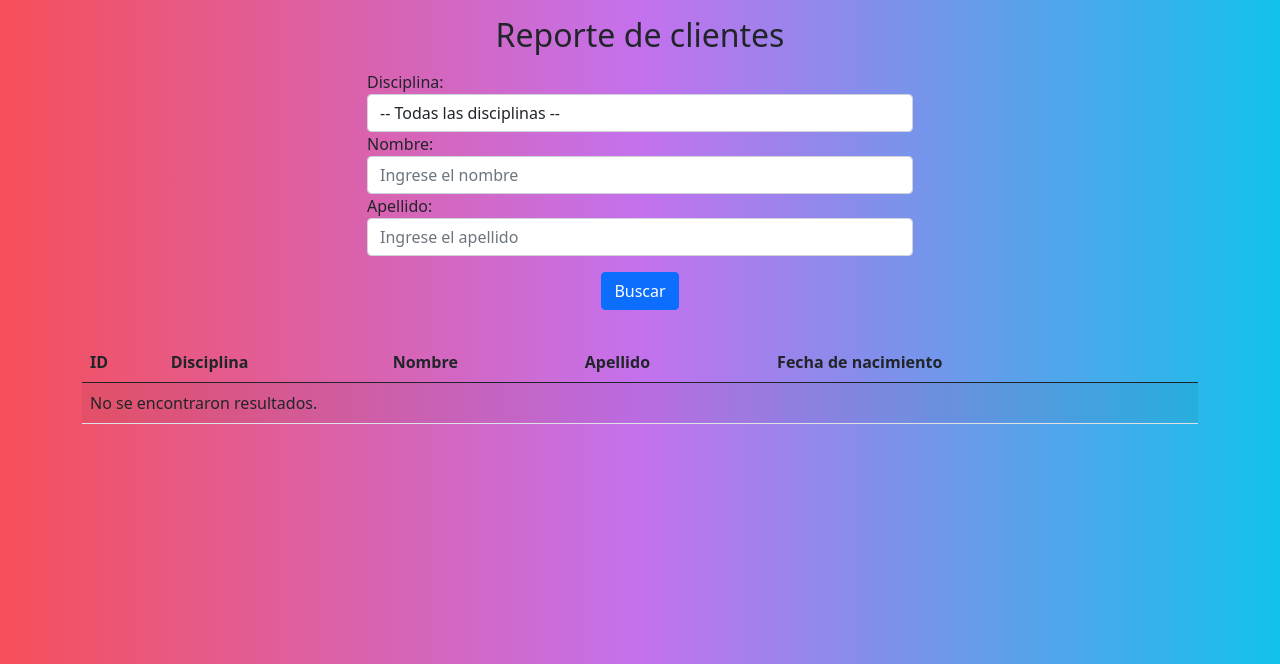
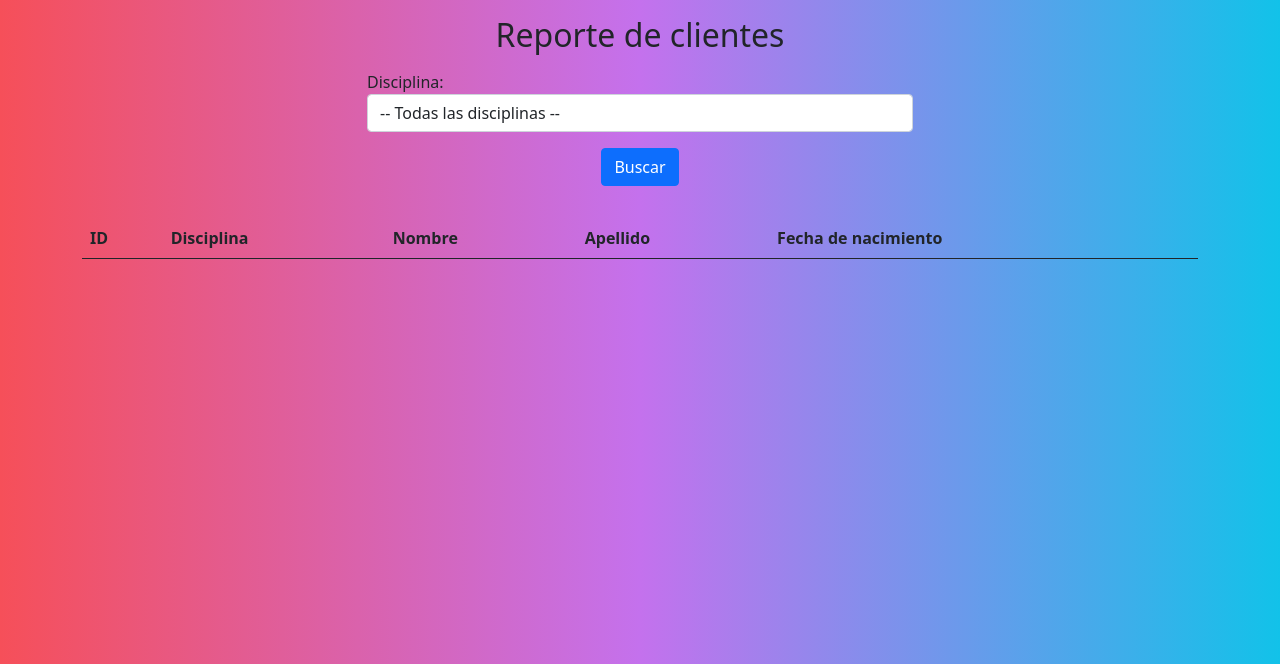
Before and after one commit to LeandroManna/JAF, a PHP site: page /paginas/reportes.php in a window 1280 px wide. Shown: the part 76-740 px from the top of the page. Run offline with PHP 8.4, Linux system fonts and the light colour scheme; data that the repository does not hold is empty; some libraries are stand-ins or nearby versions.

Commit message:
Se modifica script para filtro de reportes

```diff
--- a/paginas/reportes.php
+++ b/paginas/reportes.php
@@ -45,7 +45,7 @@
                 <div class="form-group">
                   <label for="disciplina">Disciplina:</label>
                   <select class="form-control" id="disciplina">
-                    <option value="">-- Todas las disciplinas --</option>
+                    <option value="todas">-- Todas las disciplinas --</option>
                     <option value="Musculacion">Musculacion</option>
                     <option value="Body_Pump">Body Pump</option>
                     <option value="body_Combat">Body Combat</option>
@@ -58,16 +58,8 @@
                     <option value="Futbol_Infantil">Futbol Infantil</option>
                   </select>
                 </div>
-                <div class="form-group">
-                  <label for="nombre">Nombre:</label>
-                  <input type="text" class="form-control" id="nombre" placeholder="Ingrese el nombre">
-                </div>
-                <div class="form-group">
-                  <label for="apellido">Apellido:</label>
-                  <input type="text" class="form-control" id="apellido" placeholder="Ingrese el apellido">
-                </div>
                 <div class="d-flex justify-content-center my-3">
-                    <button type="submit" class="btn btn-primary ">Buscar</button>
+                    <button type="submit" class="btn btn-primary" id="buscarBtn">Buscar</button>
                 </div>
               </form>
             </div>
@@ -106,48 +98,54 @@
 
     <script src="../javascript/cerrarSesion.js"></script>
 
+
+
     <script>
-    $(document).ready(function(){
-      cargarClientes();
-
-      $("form").submit(function(e){
+$("#buscarBtn").click(function(e){
   e.preventDefault();
-        cargarClientes();
-      });
+  cargarClientesFiltrados();
 });
 
-    function cargarClientes(){
+function cargarClientesFiltrados() {
   var disciplina = $("#disciplina").val();
   var nombre = $("#nombre").val();
   var apellido = $("#apellido").val();
 
   $.ajax({
     url: "../php/obtenerClientesTot.php",
-        type: "GET",
+    type: "POST",
     data: { disciplina: disciplina, nombre: nombre, apellido: apellido },
-        dataType: "json", // especificar que se espera recibir datos en formato JSON
-        success: function(data){
-          var tabla = "";
-          if(data.length > 0){
-            for(var i=0; i<data.length; i++){
-              tabla += "<tr>";
-              tabla += "<td>" + data[i].id + "</td>";
-              tabla += "<td>" + data[i].disciplina + "</td>";
-              tabla += "<td>" + data[i].nombre + "</td>";
-              tabla += "<td>" + data[i].apellido + "</td>";
-              tabla += "<td>" + data[i].fecha_nacimiento + "</td>";
-              tabla += "</tr>";
+    dataType: "json",
+    success: function(data) {
+      // Limpiar la tabla de clientes
+      $("#tablaClientes").empty();
+
+      // Filtrar los clientes según la disciplina seleccionada
+      if (disciplina !== "todas") {
+        data = data.filter(function(cliente) {
+          return cliente.disciplina === disciplina;
+        });
       }
-          } else {
-            tabla += "<tr><td colspan='5'>No se encontraron resultados.</td></tr>";
-          }
-          $("#tablaClientes").html(tabla);
+
+      // Agregar los clientes filtrados a la tabla
+      data.forEach(function(cliente) {
+        $("#tablaClientes").append(`
+          <tr>
+            <td>${cliente.id}</td>
+            <td>${cliente.disciplina}</td>
+            <td>${cliente.nombre}</td>
+            <td>${cliente.apellido}</td>
+            <td>${cliente.fecha_nacimiento}</td>
+          </tr>
+        `);
+      });
     },
-        error: function(){
-          alert("Error al obtener los clientes.");
+    error: function(error) {
+      console.log(error);
     }
   });
 }
+
   </script>
 
 </body>
```
Lines whose indentation alone changed are shown as unchanged.
